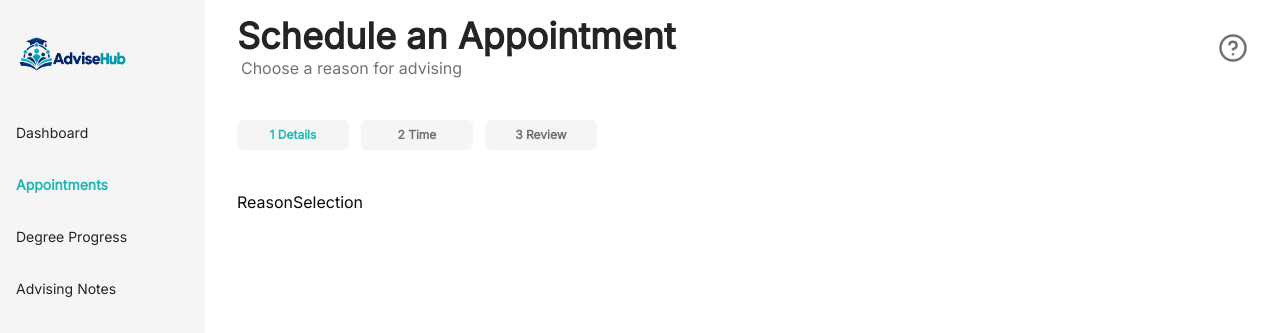
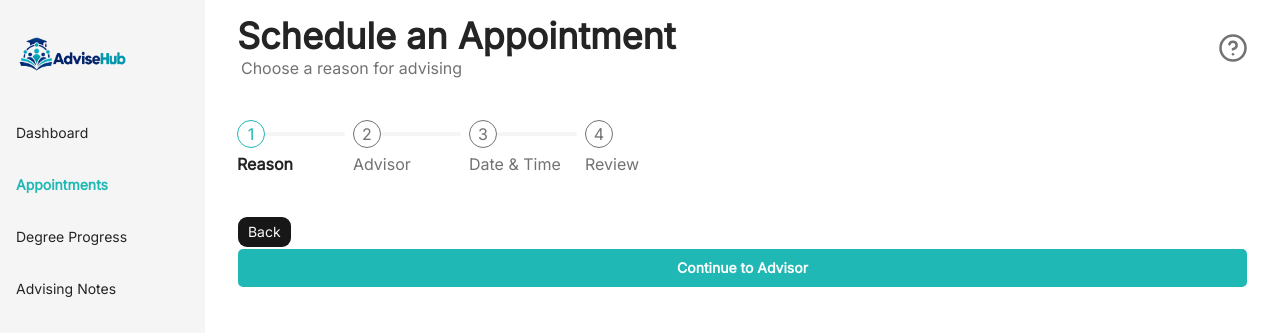
Before and after one commit to Keni-Khourie/advisehub, a Next.js app: page /appointments/schedule-appointment in a window 1280 px wide. Both pictures are taken after a click on the button "Start". Shown: the top 333 px of the page. Built offline with nearby package versions, Linux system fonts and the light colour scheme; no server answers.

Commit message:
fixed logic for step selection of student appointment booking page

```diff
--- a/app/(pages)/appointments/schedule-appointment/_studentComponents/ReasonSelection.tsx
+++ b/app/(pages)/appointments/schedule-appointment/_studentComponents/ReasonSelection.tsx
@@ -1,12 +1,23 @@
 "use client"
 import {useContext} from 'react'
 import { StudentScheduleAppointmentContext } from './StudentAppointmentSchedule';
+import GreenButton from '@/customUI/GreenButton';
+import { Button } from '@/components/ui/button';
+import {getStudentAppointmentScheduleComponentDetailsByView } from '@/lib/utilityFunctions';
 
 const ReasonSelection = () => {
     const contextData = useContext(StudentScheduleAppointmentContext)
     console.log(contextData);
+    const continueToAdvisor = ()=>{
+        contextData.setComponentDetails(getStudentAppointmentScheduleComponentDetailsByView("AdvisorSelection"))
+    }
   return (
-    <div>ReasonSelection</div>
+    <div>
+        <div>
+            <Button>Back</Button>
+            <GreenButton text="Continue to Advisor" onClick={continueToAdvisor}/>
+        </div>
+    </div>
   )
 }
 
--- /dev/null
+++ b/app/(pages)/appointments/schedule-appointment/_studentComponents/ScheduleSteps.tsx
@@ -0,0 +1,22 @@
+"use client"
+import { useContext } from "react";
+import { StudentScheduleAppointmentContext } from "./StudentAppointmentSchedule";
+import { cn } from "@/lib/utils";
+import StepNumber from './StepNumber';
+import { studentScheduleAppointmentSteps } from "@/constants";
+
+const ScheduleSteps = () => {
+    const contextData = useContext(StudentScheduleAppointmentContext);
+  return (
+    <>{
+        contextData.componentDetails.step !=="none" && (
+            <div className="flex gap-x-2">
+        {studentScheduleAppointmentSteps.map((step, index)=><StepNumber key={index} text={step} step={index+1}/>)}
+    </div>
+        )
+    }
+    </>
+  )
+}
+
+export default ScheduleSteps
--- /dev/null
+++ b/app/(pages)/appointments/schedule-appointment/_studentComponents/StepNumber.tsx
@@ -0,0 +1,31 @@
+"use client"
+import { useContext } from "react";
+import { StudentScheduleAppointmentContext } from "./StudentAppointmentSchedule";
+import { StudentScheduleAppointmentStep } from "@/types";
+import { cn } from "@/lib/utils";
+import { getStudentScheduleStepCompletion } from "@/lib/utilityFunctions";
+
+interface Props{
+    text:StudentScheduleAppointmentStep,
+    step:number
+}
+const StepNumber = ({text, step}:Props) => {
+    const contextData = useContext(StudentScheduleAppointmentContext);
+    const isActive:boolean = contextData.componentDetails.step===text
+    const isCompleted:boolean =getStudentScheduleStepCompletion(step, contextData.componentDetails.step)
+  return (
+    <>
+    {text!=="none" && (
+        <div className="flex flex-col gap-y-1 justify-center">
+        <div className="flex items-center">
+            <p className={cn("border h-7 w-7 flex justify-center items-center text-center rounded-full text-ahTextGrey border-ahTextGrey", isActive &&"text-ahGreen border-ahGreen")}>{step}</p>
+            {text!=="Review"&& <div className={cn("h-1 w-20 bg-ahGrey rounded-sm", isCompleted && "bg-ahGreen")}></div>}
+        </div>
+        <p className={cn("font-thin text-ahTextGrey", isActive && "font-semibold text-ahTextBlack")}>{text}</p>
+    </div>
+    )}
+    </>
+  )
+}
+
+export default StepNumber
--- a/app/(pages)/appointments/schedule-appointment/_studentComponents/StudentAppointmentSchedule.tsx
+++ b/app/(pages)/appointments/schedule-appointment/_studentComponents/StudentAppointmentSchedule.tsx
@@ -3,7 +3,7 @@ import { createContext, useState, Dispatch, SetStateAction } from "react";
 
 import { StudentScheduleAppointmentView, StudentScheduleAppointmentSection, StudentScheduleAppointmentComponentDetail  } from "@/types";
 import StudentScheduleAppointmentContent from "./StudentScheduleAppointmentContent";
-
+import{getStudentAppointmentScheduleComponentDetailsByView } from '@/lib/utilityFunctions';
 //this would be the data sent to the backend
 interface AppointmentDetails{
   appointmentReason:string|undefined;
@@ -21,14 +21,11 @@ interface StudentScheduleAppointmentContextData{
   setAppointmentDetails:Dispatch<SetStateAction<AppointmentDetails>>;
 
 }
+
+const studentScheduleAppointmentLanding = getStudentAppointmentScheduleComponentDetailsByView("StudentScheduleAppointmentLanding")
+
 export const StudentScheduleAppointmentContext = createContext<StudentScheduleAppointmentContextData>({
-  componentDetails:{
-    view:"StudentScheduleAppointmentLanding",
-    section:"Details",
-    header:"Schedule an Appointment",
-    subtitle:"Begin the guided booking",
-
-  },
+  componentDetails:studentScheduleAppointmentLanding,
   setComponentDetails:()=>{},
   // view:"StudentScheduleAppointmentLanding",
   // setView:()=>{},
@@ -44,13 +41,7 @@ export const StudentScheduleAppointmentContext = createContext<StudentScheduleAp
 const StudentAppointmentSchedule = () => {
     //const [view, setView]= useState<StudentScheduleAppointmentView>("DateSelection")
    // const [section, setSection] = useState<StudentScheduleAppointmentSection>("Details")
-    const [componentDetails, setComponentDetails] = useState<StudentScheduleAppointmentComponentDetail>({
-      view:"StudentScheduleAppointmentLanding",
-        section:"Details",
-       header:"Schedule an Appointment",
-        subtitle:"Begin the guided booking",
-
-    })
+    const [componentDetails, setComponentDetails] = useState<StudentScheduleAppointmentComponentDetail>(studentScheduleAppointmentLanding)
     const [appointmentDetails, setAppointmentDetails] = useState<AppointmentDetails>({
       appointmentReason:undefined,
     advisorId:undefined,
--- a/app/(pages)/appointments/schedule-appointment/_studentComponents/StudentScheduleAppointmentContent.tsx
+++ b/app/(pages)/appointments/schedule-appointment/_studentComponents/StudentScheduleAppointmentContent.tsx
@@ -1,7 +1,7 @@
 "use client";
 import { useContext } from "react";
 import { StudentScheduleAppointmentContext } from "./StudentAppointmentSchedule";
-import { studentScheduleAppointmentSections } from "@/constants";
+//import { studentScheduleAppointmentSections } from "@/constants";
 import PageHeader from "@/customUI/PageHeader";
 import StudentAppointmentScheduleLanding from "./StudentAppointmentScheduleLanding";
 import AdvisorSelection from "./AdvisorSelection";
@@ -12,8 +12,9 @@ import DateSelection from "./DateSelection";
 import DateSelectionConflict from "./DateSelectionConflict";
 import FindingAppointment from "./FindingAppointment";
 import CreatingAppointment from "./CreatingAppointment";
-import ScheduleSectionBadge from "./ScheduleSectionBadge";
+//import ScheduleSectionBadge from "./ScheduleSectionBadge";
 import ReasonSelection from "./ReasonSelection";
+import ScheduleSteps from "./ScheduleSteps";
 
 const StudentScheduleAppointmentContent = () => {
   const contextData = useContext(StudentScheduleAppointmentContext);
@@ -26,10 +27,9 @@ const StudentScheduleAppointmentContent = () => {
         additionalClass="mb-10"
       />
 
-      <div className="flex gap-x-3 mb-10">
-        {studentScheduleAppointmentSections.map((section, index) => (
-          <ScheduleSectionBadge key={index} text={section} />
-        ))}
+      <div className="mb-10">
+        <ScheduleSteps/>
+
       </div>
 
       {contextData.componentDetails &&
--- a/constants.ts
+++ b/constants.ts
@@ -1,4 +1,4 @@
-import { StudentScheduleAppointmentSection, StudentScheduleAppointmentComponentDetail, SidebarItemDetails, StudentAppointmentSection, StudentAppointmentComponentDetail} from "./types";
+import { StudentScheduleAppointmentSection, StudentScheduleAppointmentComponentDetail, SidebarItemDetails, StudentAppointmentSection, StudentAppointmentComponentDetail, StudentScheduleAppointmentStep} from "./types";
 
 
 export const studentSidebarItems: SidebarItemDetails[] =[
@@ -63,6 +63,7 @@ export const studentAppointmentComponentDetails:StudentAppointmentComponentDetai
 ]
 
 export const studentScheduleAppointmentSections:StudentScheduleAppointmentSection[] = ["Details","Time", "Review"]
+export const studentScheduleAppointmentSteps:StudentScheduleAppointmentStep[] = ["Reason", "Advisor", "Date & Time", "Review"]
 
 export const studentScheduleAppointmentComponentDetails:StudentScheduleAppointmentComponentDetail[] = [
     {
--- a/lib/utilityFunctions.ts
+++ b/lib/utilityFunctions.ts
@@ -1,5 +1,5 @@
-import {  StudentAppointmentSection, StudentAppointmentView, StudentScheduleAppointmentView,  } from '@/types';
-import {studentScheduleAppointmentComponentDetails, studentAppointmentComponentDetails} from '@/constants'
+import {  StudentAppointmentSection, StudentAppointmentView, StudentScheduleAppointmentView, StudentScheduleAppointmentStep  } from '@/types';
+import {studentScheduleAppointmentComponentDetails, studentAppointmentComponentDetails, studentScheduleAppointmentSteps} from '@/constants'
 export const getStudentAppointmentScheduleComponentDetailsByView = (view:StudentScheduleAppointmentView)=>{
   const details =  studentScheduleAppointmentComponentDetails.find((item)=>item.view===view)
   return details ?? studentScheduleAppointmentComponentDetails[0]
@@ -14,3 +14,8 @@ export const getStudentAppointmentComponentDetailsBySection = (section:StudentAp
   const details =  studentAppointmentComponentDetails.find((item)=>item.section===section)
   return details ?? studentAppointmentComponentDetails[0]
 }
+
+export const getStudentScheduleStepCompletion = (stepNumber:number, currentStep:StudentScheduleAppointmentStep)=>{
+  const isComplete:boolean = studentScheduleAppointmentSteps[stepNumber]===currentStep
+  return isComplete
+}
```
